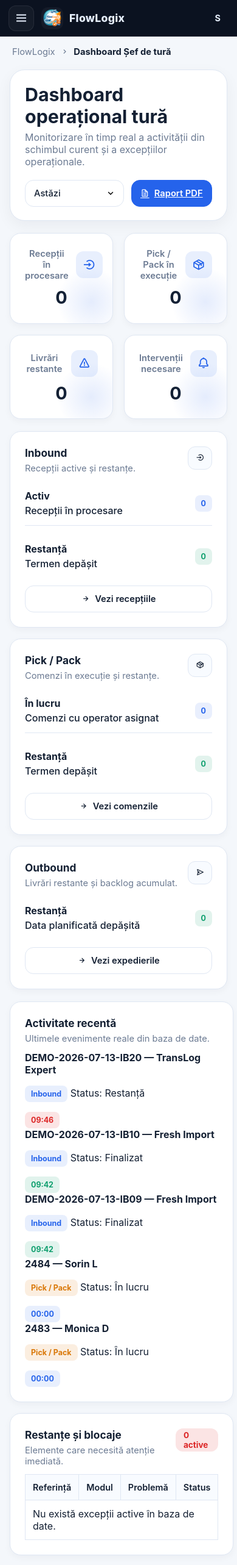
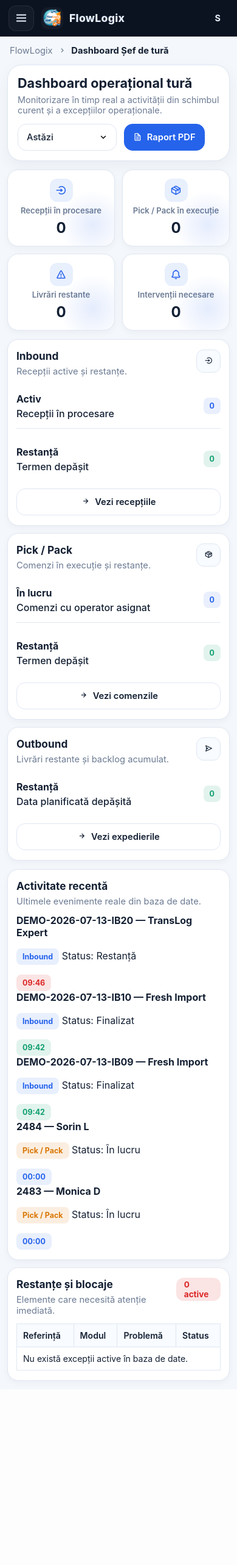
Before and after one commit to BogdanDumitrascu04/flowlogix, a PHP site: page /dashboard-tura.php in a window 390 px wide. Shown: the whole page at 61% size. After the commit the page ends 2270 px from the top, so only its background shows below. Run offline with PHP 8.4, Linux system fonts and the light colour scheme; a user stored in the database is signed in; data comes from the database, SQL or seed files in the repository.

Commit message:
Fit dashboards, grids and tables to phone and tablet widths
Content takes the full width, KPI cards sit two per row, long tables
scroll inside their container and buttons lose the link underline.

Co-Authored-By: Claude Opus 5.5 <noreply@anthropic.com>

```diff
--- a/css/styles.css
+++ b/css/styles.css
@@ -378,6 +378,7 @@ a {
   align-items: center;
   gap: 8px;
   font-weight: 600;
+  text-decoration: none;
 }
 
 .control-button:hover {
@@ -1196,13 +1197,17 @@ tr:hover {
   }
 
   .cards-grid.kpi-grid,
-  .status-strip,
+  .status-strip {
+    grid-template-columns: repeat(2, minmax(0, 1fr));
+  }
+
+  /* minmax(0, 1fr), nu 1fr: altfel un tabel lat împinge coloana peste marginea ecranului */
   .alert-grid,
   .cards-grid.two-col,
   .cards-grid.three-col,
   .settings-grid,
   .report-grid {
-    grid-template-columns: 1fr;
+    grid-template-columns: minmax(0, 1fr);
   }
 
   .theme-preview-grid {
@@ -1210,12 +1215,24 @@ tr:hover {
   }
 }
 
-@media (max-width: 768px) {
+/* Telefon și tabletă: sidebar-ul e ascuns (css/sidebar.css), conținutul ia toată lățimea */
+@media (max-width: 900px) {
   .main {
     margin-left: 0;
-    padding: 16px;
-  }
-
+    padding: 20px;
+  }
+
+  /* Ancorele din meniu nu ajung sub bara de sus fixă */
+  html {
+    scroll-padding-top: 76px;
+  }
+
+  th {
+    white-space: nowrap;
+  }
+}
+
+@media (max-width: 768px) {
   .topbar {
     flex-direction: column;
   }
@@ -1269,6 +1286,93 @@ tr:hover {
   .profile-item {
     padding: 16px;
   }
+
+  .module-nav-grid {
+    grid-template-columns: minmax(0, 1fr);
+  }
+}
+
+/* Telefon */
+@media (max-width: 560px) {
+  .main {
+    padding: 14px 12px;
+  }
+
+  .page-shell {
+    gap: 14px;
+  }
+
+  .topbar {
+    padding: 16px;
+    gap: 14px;
+  }
+
+  .topbar-left h1 {
+    font-size: 1.35rem;
+  }
+
+  .topbar-left p {
+    font-size: 0.9rem;
+  }
+
+  .card {
+    padding: 16px 14px;
+  }
+
+  .cards-grid {
+    gap: 12px;
+  }
+
+  /* KPI pe două coloane: iconița trece deasupra etichetei, ca textul să aibă toată lățimea cardului */
+  .kpi-card {
+    padding: 14px 10px;
+  }
+
+  .kpi-top {
+    flex-wrap: wrap;
+    justify-content: center;
+    gap: 6px;
+    margin-bottom: 6px;
+  }
+
+  .kpi-icon {
+    order: -1;
+    width: 38px;
+    height: 38px;
+    font-size: 1.15rem;
+    /* marginile umplu restul rândului, deci eticheta coboară dedesubt */
+    margin: 0 calc((100% - 38px) / 2);
+  }
+
+  .kpi-top .label {
+    font-size: 0.82rem;
+    line-height: 1.3;
+  }
+
+  .kpi-value {
+    font-size: 1.5rem;
+  }
+
+  .status-strip {
+    gap: 10px;
+  }
+
+  .status-pill {
+    padding: 12px 14px;
+  }
+
+  th,
+  td {
+    padding: 10px;
+    font-size: 0.88rem;
+  }
+}
+
+/* Tabelele lungi se derulează în containerul lor, nu lărgesc pagina */
+.table-wrap,
+.table-scroll {
+  overflow-x: auto;
+  -webkit-overflow-scrolling: touch;
 }
 
 /* ===== LOGIN PAGE LAYOUT ===== */
@@ -1677,6 +1781,6 @@ tr:hover {
 
 @media (max-width: 992px) {
   .monitoring-grid {
-    grid-template-columns: 1fr;
-  }
-}
+    grid-template-columns: minmax(0, 1fr);
+  }
+}
```
Also changed, not shown: admin.php (+13 -1 lines), dashboard-manager.php (+18 -0 lines).
